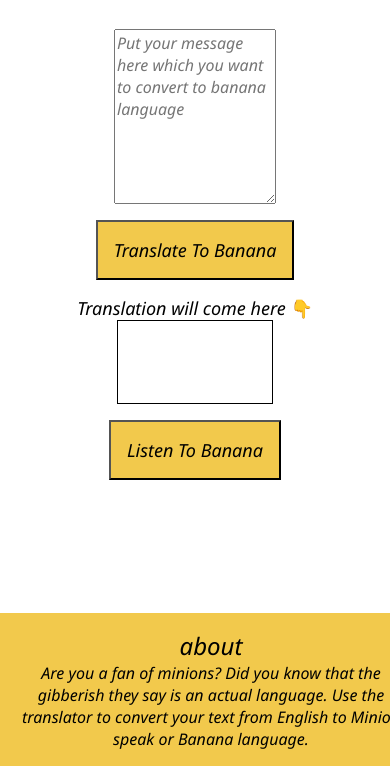
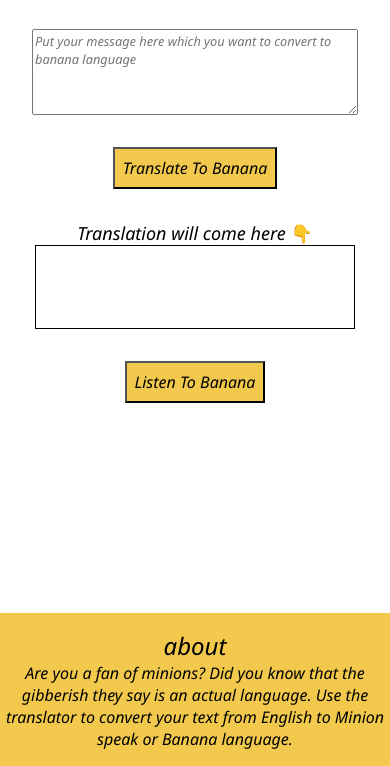
Before and after one commit to 29nikita/banana-speak-practice, a plain HTML site: page index.html in a window 390 px wide. Shown: the part 78-844 px from the top of the page. Drawn offline with Linux system fonts and the light colour scheme.

Commit message:
added resposiveness

```diff
--- a/index.html
+++ b/index.html
@@ -23,6 +23,9 @@
     </nav>
 
     <main>
+      <div style="float: left;">
+        <img src="images/minion.png" alt="minion" class="minion-image" />
+      </div>
       <textarea
         id="translation-input"
         placeholder="Put your message here which you want to convert to banana language"
@@ -32,14 +35,11 @@
         Translate To Banana
       </button>
 
-      <div style="padding: 1rem; padding-bottom: 0; font-size: large;">
+      <div class="paragraph">
         Translation will come here 👇
       </div>
 
-      <div
-        id="translation-output"
-        style="padding: 1rem; font-size: large;"
-      ></div>
+      <div id="translation-output"></div>
 
       <button id="translation-button-speak" name="button">
         Listen To Banana
@@ -47,7 +47,7 @@
     </main>
 
     <footer>
-      <div style="font-size: x-large;">
+      <div class="about">
         about
       </div>
       <p>
--- a/styles.css
+++ b/styles.css
@@ -3,7 +3,6 @@
 :root {
   --primary-color: #f2c94c;
   --text-color: black;
-  --width-break: 600px;
 }
 
 body {
@@ -24,12 +23,17 @@ main {
   text-align: center;
 }
 
+.minion-image {
+  height: 25rem;
+  margin-left: 12rem;
+}
+
 main textarea {
   margin: auto;
   margin-top: 2rem;
 }
 
-textarea {
+#translation-input {
   display: block;
   height: 20vh;
   width: 40%;
@@ -41,11 +45,18 @@ main button {
   margin-top: 1rem;
 }
 
-button {
+#translation-button,
+#translation-button-speak {
   background-color: var(--primary-color);
   text-align: center;
   padding: 1rem;
   font-family: inherit;
+  font-size: large;
+}
+
+.paragraph {
+  padding: 1rem;
+  padding-bottom: 0;
   font-size: large;
 }
 
@@ -61,20 +72,26 @@ button {
   font-family: inherit;
   font-size: 1rem;
   overflow: scroll;
+  padding: 1rem;
+  font-size: large;
+}
+
+.about {
+  font-size: x-large;
 }
 
 footer {
   position: fixed;
-  bottom: 0;
   width: 100%;
   text-align: center;
   background-color: var(--primary-color);
   bottom: 0;
-  padding: 1rem;
+  padding-top: 1rem;
+  padding-bottom: 1rem;
 }
 
 footer p {
-  max-width: var(--width-break);
+  max-width: 600px;
   margin: auto;
 }
 
@@ -86,24 +103,34 @@ p {
   margin-inline-end: 0;
 }
 
-@media screen and (max-width: 1060px) {
-  #primary {
-    width: 67%;
+@media (min-width: 200px) and (max-width: 800px) {
+  .minion-image {
+    display: none;
   }
-  #secondary {
-    width: 30%;
-    margin-left: 3%;
+
+  #translation-input {
+    height: 5rem;
+    width: 20rem;
+    font-size: 0.8rem;
+  }
+
+  #translation-button,
+  #translation-button-speak {
+    font-size: 1rem;
+    padding: 0.5rem;
+    margin-top: 2rem;
+  }
+
+  .paragraph {
+    margin-top: 1rem;
+  }
+
+  #translation-output {
+    height: 5rem;
+    width: 20rem;
+  }
+
+  footer p {
+    max-width: 400px;
   }
 }
-
-/* Media Queries: Tabled Portrait */
-@media screen and (max-width: 768px) {
-  #primary {
-    width: 100%;
-  }
-  #secondary {
-    width: 100%;
-    margin: 0;
-    border: none;
-  }
-}
```
Also changed, not shown: images/minion.png (added).
